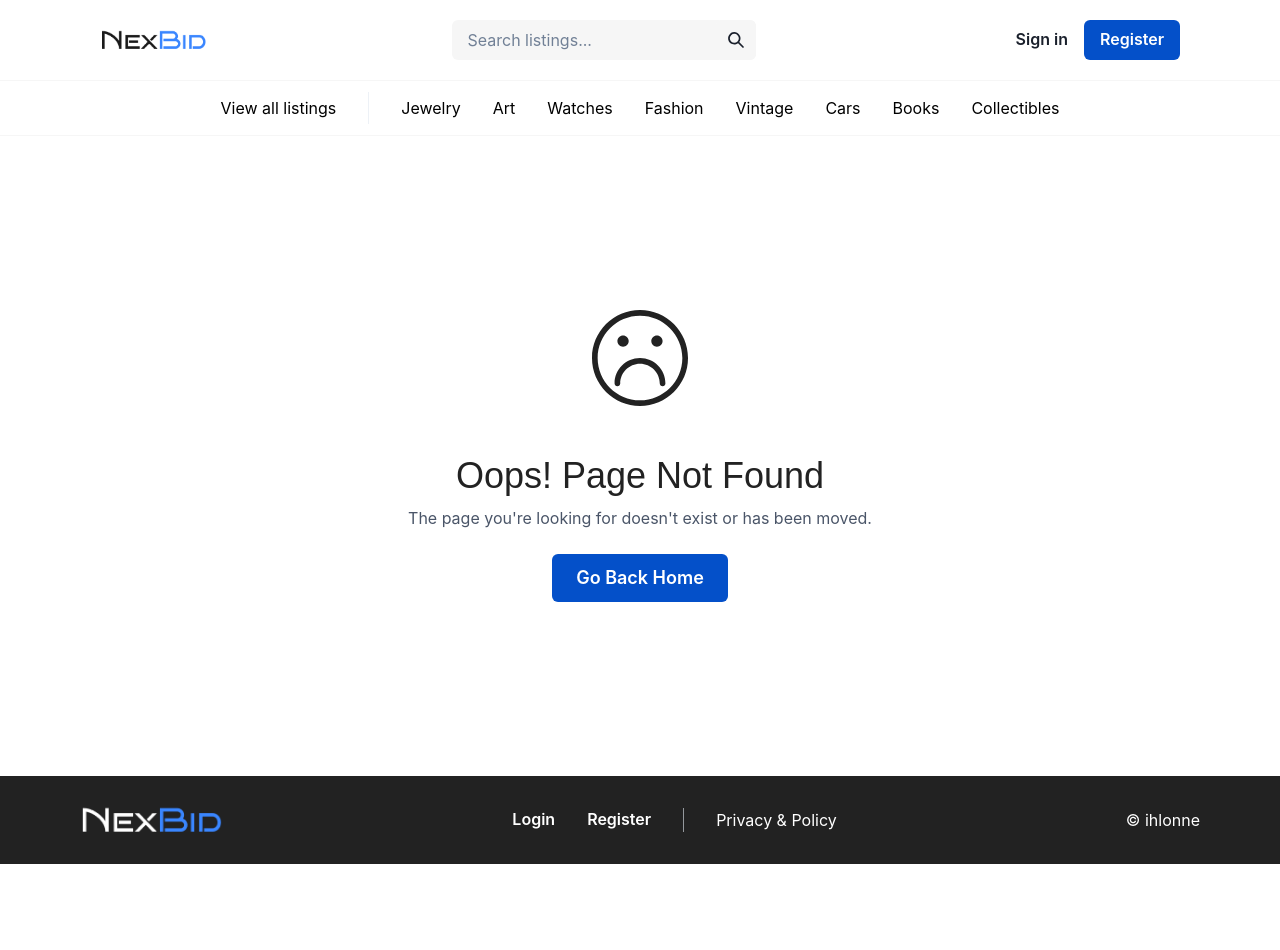
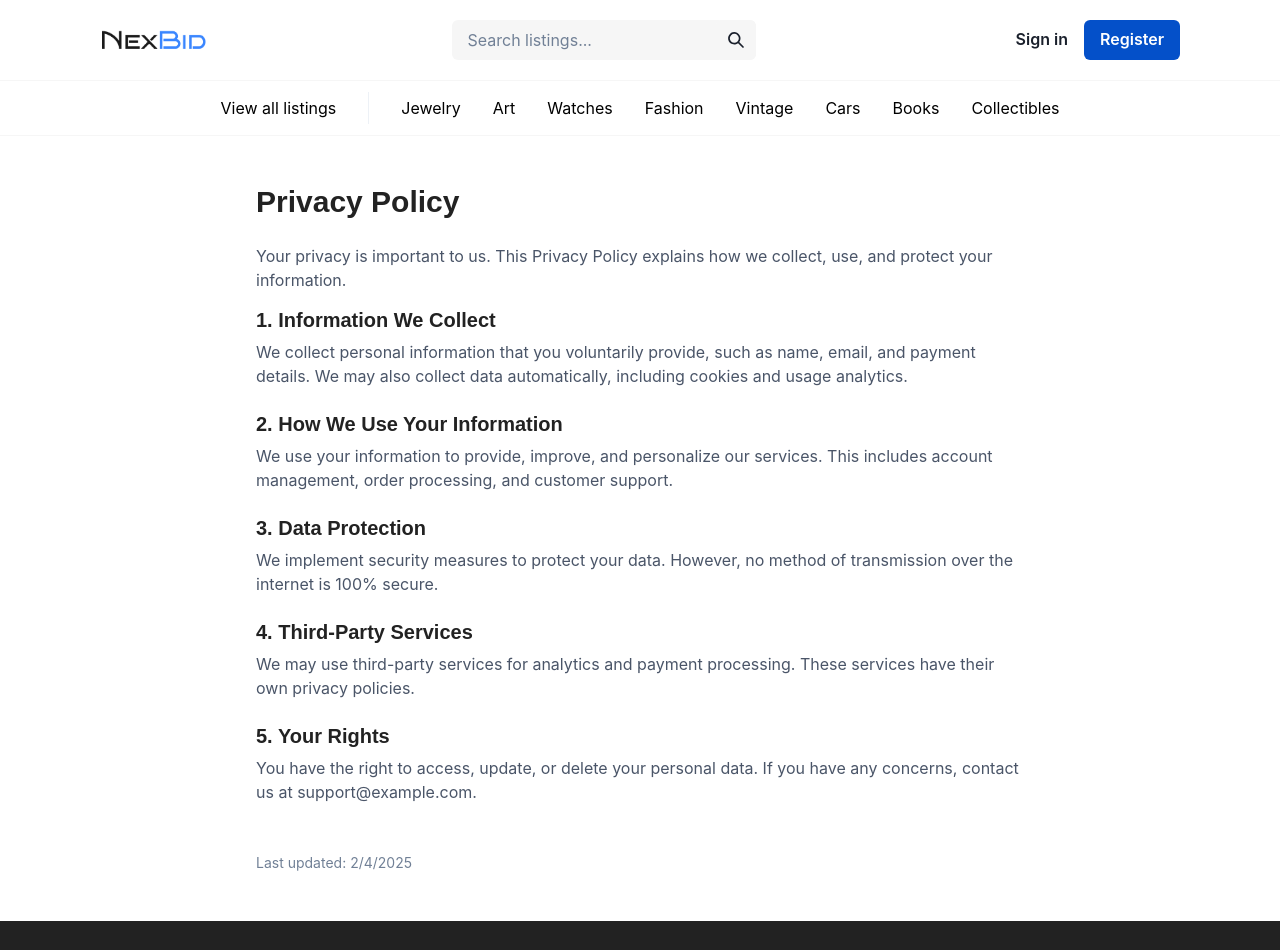
Before and after one commit to ihlonne/SP2-ihlonne, a React (Vite) app: page /privacy-policy in a window 1280 px wide. Shown: the top 950 px of the page. Before the commit the page ends 864 px from the top, so only its background shows below. Built offline with nearby package versions, Linux system fonts and the light colour scheme; no server answers.

Commit message:
add privacy policy page

```diff
--- a/src/App.jsx
+++ b/src/App.jsx
@@ -26,6 +26,7 @@ import ProfilePage from './pages/ProfilePage';
 import AuctionDetails from './pages/AuctionDetails';
 import Favorites from './pages/Favorites';
 import NotFound from './pages/NotFound';
+import PrivacyPolicy from './pages/PrivacyPolicy';
 
 function App() {
   const [isLargerThan900] = useMediaQuery('(min-width: 900px)');
@@ -41,6 +42,7 @@ function App() {
             <Route path='/auctions/listing/:id' element={<AuctionDetails />} />
             <Route path='/profile/:name' element={<ProfilePage />} />
             <Route path='/favorites' element={<Favorites />} />
+            <Route path='/privacy-policy' element={<PrivacyPolicy />} />
             <Route path='/*' element={<NotFound />} />
           </Routes>
           <Footer />
--- a/src/components/Layout/Footer.jsx
+++ b/src/components/Layout/Footer.jsx
@@ -1,33 +1,8 @@
-import {
-  Box,
-  Image,
-  HStack,
-  Divider,
-  Button,
-  useDisclosure,
-  FormControl,
-  FormLabel,
-  Input,
-  Flex,
-  Text,
-} from '@chakra-ui/react';
+import { Box, Image, HStack, Divider } from '@chakra-ui/react';
 import logo from '../../assets/sp2logolight.png';
-import CustomModal from '../UI/Modal';
 import { Link } from 'react-router-dom';
 
 function Footer() {
-  const {
-    isOpen: isRegisterOpen,
-    onOpen: openRegister,
-    onClose: closeRegister,
-  } = useDisclosure();
-
-  const {
-    isOpen: isLoginOpen,
-    onOpen: openLogin,
-    onClose: closeLogin,
-  } = useDisclosure();
-
   return (
     <Box
       as='footer'
@@ -47,30 +22,11 @@ function Footer() {
         <Image src={logo} alt='Company logo' maxH='40px' />
       </Link>
       <HStack spacing={{ base: '4', md: '8' }}>
-        <Button
-          to='/auctions'
-          bg='transparent'
-          color='white'
-          m='0'
-          p='0'
-          _hover={{ bg: 'transparent', textDecoration: 'underline' }}
-          onClick={openLogin}
-        >
-          Login
-        </Button>
-        <Button
-          to='/auctions'
-          bg='transparent'
-          color='white'
-          m='0'
-          p='0'
-          _hover={{ bg: 'transparent', textDecoration: 'underline' }}
-          onClick={openRegister}
-        >
-          Register
-        </Button>
+        <Link to='/about' style={{ color: 'white' }}>
+          About
+        </Link>
         <Divider orientation='vertical' h='6' />
-        <Link to='/privacy' style={{ color: 'white' }}>
+        <Link to='/privacy-policy' style={{ color: 'white' }}>
           Privacy & Policy
         </Link>
       </HStack>
@@ -82,92 +38,6 @@ function Footer() {
       >
         © ihlonne
       </a>
-
-      <CustomModal
-        isOpen={isLoginOpen}
-        onClose={closeLogin}
-        title='Login to Your Account'
-      >
-        <FormControl isRequired>
-          <FormLabel>E-mail</FormLabel>
-          <Input placeholder='name@stud.noroff.no' />
-        </FormControl>
-        <FormControl isRequired>
-          <FormLabel>Password</FormLabel>
-          <Input placeholder='********' />
-        </FormControl>
-        <Button
-          type='submit'
-          bg='brand.600'
-          color='white'
-          _hover={{ bg: 'brand.700' }}
-          w='full'
-          mt='4'
-        >
-          Login
-        </Button>
-        <Divider mt='8' />
-        <Flex align='center' gap='2' mt='4'>
-          <Text fontSize='xs'>Don&apos;t have an account?</Text>{' '}
-          <Button
-            bg='transparent'
-            m='0'
-            p='0'
-            fontSize='xs'
-            onClick={() => {
-              closeLogin();
-              openRegister();
-            }}
-          >
-            Register now
-          </Button>
-        </Flex>
-      </CustomModal>
-
-      <CustomModal
-        isOpen={isRegisterOpen}
-        onClose={closeRegister}
-        title='Create a New Account'
-      >
-        <FormControl isRequired>
-          <FormLabel>Name</FormLabel>
-          <Input placeholder='Name' />
-        </FormControl>
-        <FormControl isRequired>
-          <FormLabel>E-mail</FormLabel>
-          <Input placeholder='name@stud.noroff.no' />
-        </FormControl>
-        <FormControl isRequired>
-          <FormLabel>Password</FormLabel>
-          <Input placeholder='********' />
-        </FormControl>
-        <Button
-          type='submit'
-          bg='brand.600'
-          color='white'
-          _hover={{ bg: 'brand.700' }}
-          w='full'
-          mt='4'
-        >
-          Register
-        </Button>
-        <Divider mt='8' />
-        <Flex align='center' gap='2' mt='4'>
-          <Text fontSize='xs'>Already have an account?</Text>{' '}
-          <Button
-            bg='transparent'
-            m='0'
-            p='0'
-            fontSize='xs'
-            onClick={() => {
-              closeRegister();
-              openLogin();
-            }}
-          >
-            Login here
-          </Button>
-        </Flex>
-      </CustomModal>
     </Box>
   );
 }
--- /dev/null
+++ b/src/pages/PrivacyPolicy.jsx
@@ -0,0 +1,74 @@
+import { Box, Heading, Text, Container } from '@chakra-ui/react';
+
+const PrivacyPolicy = () => {
+  return (
+    <Container maxW='800px' py='12'>
+      <Heading as='h1' fontSize={{ base: '2xl', md: '3xl' }} mb='6'>
+        Privacy Policy
+      </Heading>
+
+      <Text fontSize='md' color='gray.600' mb='4'>
+        Your privacy is important to us. This Privacy Policy explains how we
+        collect, use, and protect your information.
+      </Text>
+
+      <Box mb='6'>
+        <Heading as='h2' fontSize='xl' mb='2'>
+          1. Information We Collect
+        </Heading>
+        <Text color='gray.600'>
+          We collect personal information that you voluntarily provide, such as
+          name, email, and payment details. We may also collect data
+          automatically, including cookies and usage analytics.
+        </Text>
+      </Box>
+
+      <Box mb='6'>
+        <Heading as='h2' fontSize='xl' mb='2'>
+          2. How We Use Your Information
+        </Heading>
+        <Text color='gray.600'>
+          We use your information to provide, improve, and personalize our
+          services. This includes account management, order processing, and
+          customer support.
+        </Text>
+      </Box>
+
+      <Box mb='6'>
+        <Heading as='h2' fontSize='xl' mb='2'>
+          3. Data Protection
+        </Heading>
+        <Text color='gray.600'>
+          We implement security measures to protect your data. However, no
+          method of transmission over the internet is 100% secure.
+        </Text>
+      </Box>
+
+      <Box mb='6'>
+        <Heading as='h2' fontSize='xl' mb='2'>
+          4. Third-Party Services
+        </Heading>
+        <Text color='gray.600'>
+          We may use third-party services for analytics and payment processing.
+          These services have their own privacy policies.
+        </Text>
+      </Box>
+
+      <Box mb='6'>
+        <Heading as='h2' fontSize='xl' mb='2'>
+          5. Your Rights
+        </Heading>
+        <Text color='gray.600'>
+          You have the right to access, update, or delete your personal data. If
+          you have any concerns, contact us at support@example.com.
+        </Text>
+      </Box>
+
+      <Text fontSize='sm' color='gray.500' mt='12'>
+        Last updated: {new Date().toLocaleDateString()}
+      </Text>
+    </Container>
+  );
+};
+
+export default PrivacyPolicy;
```
